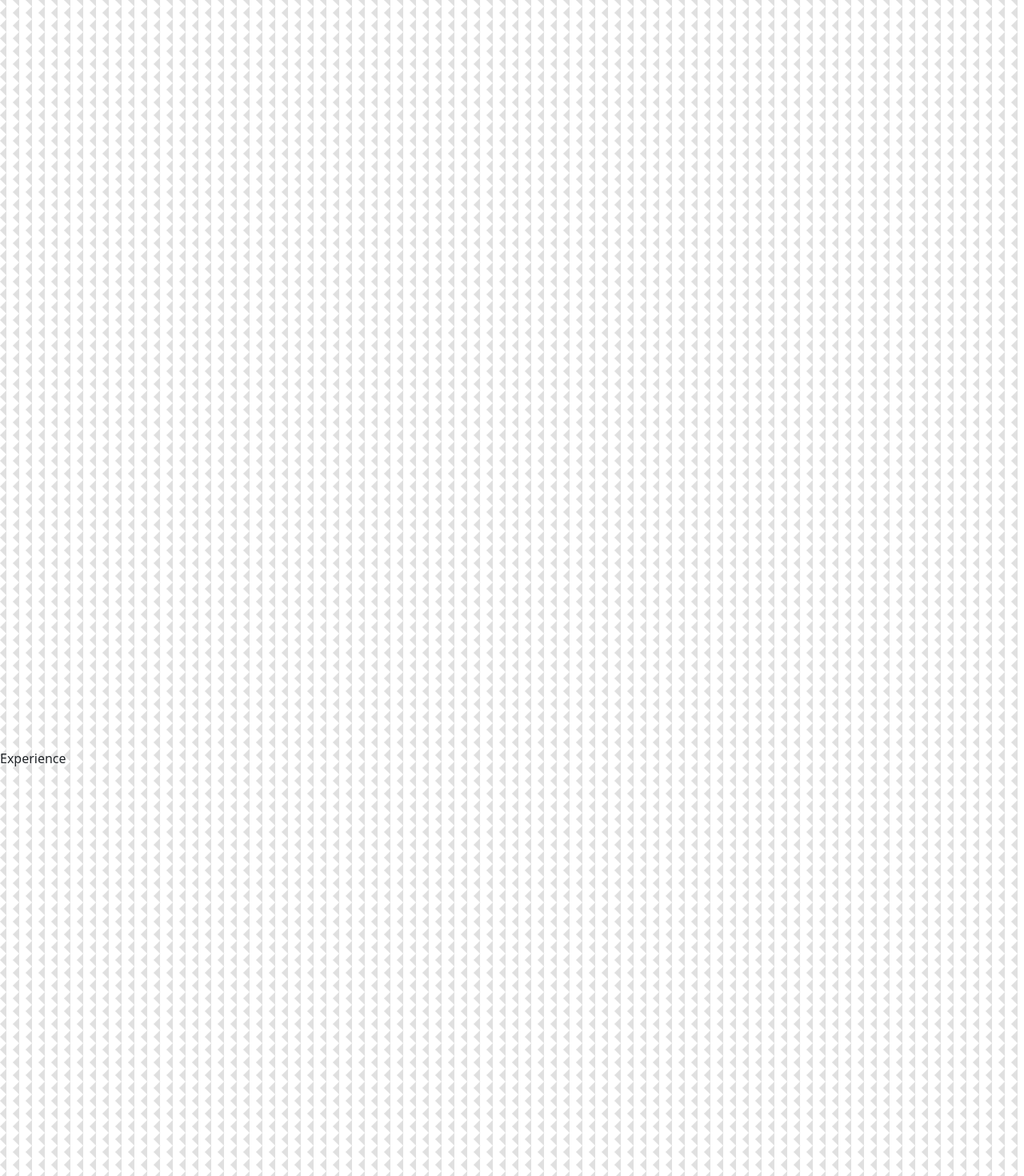
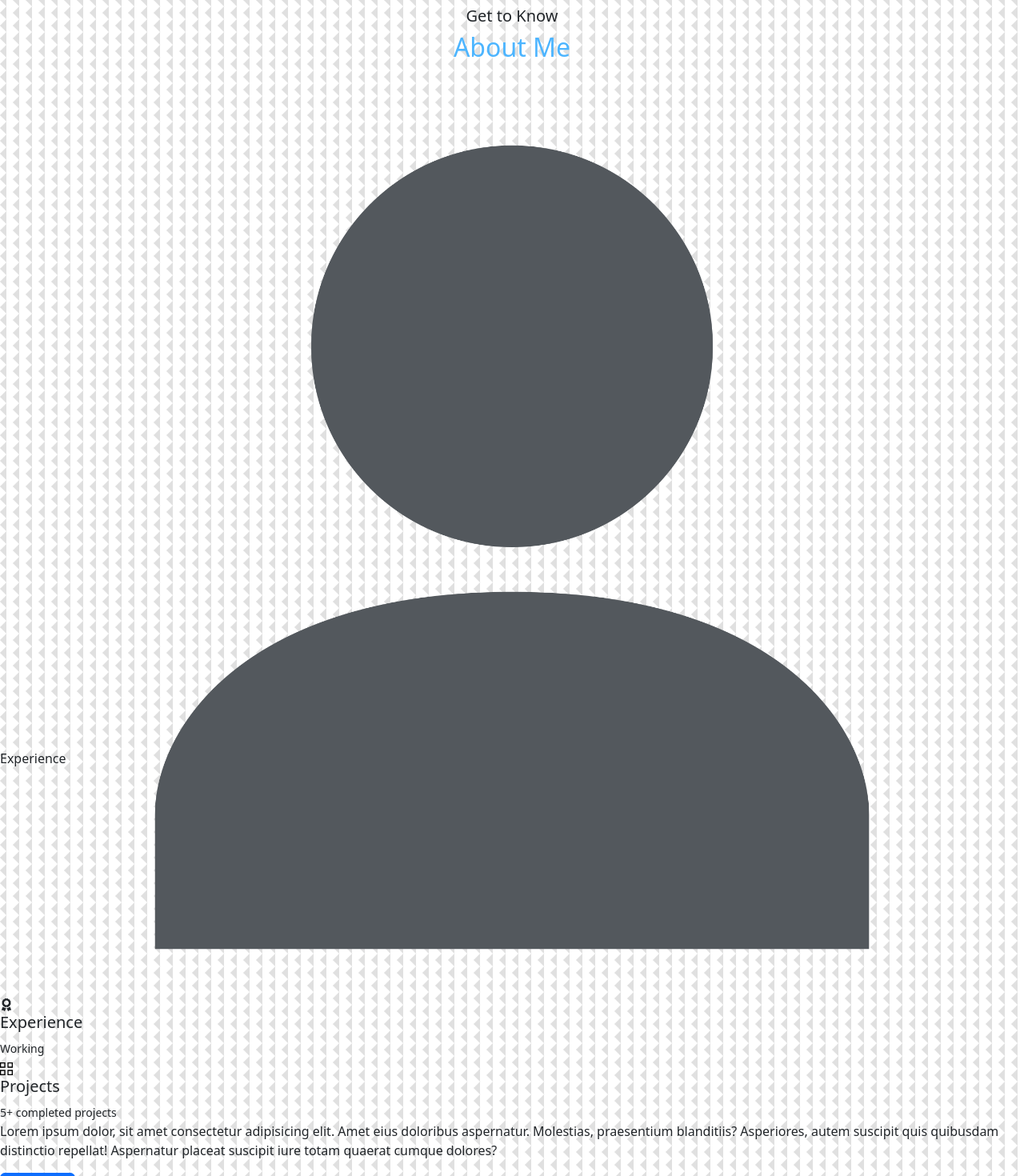
Before and after one commit to YusufDev15/react-portfolio-website, a React (Vite) app: page / in a window 1280 px wide. Shown: the part 920-2390 px from the top of the page at 80% size. Built offline with nearby package versions, Linux system fonts and the light colour scheme.

Commit message:
populated the about me section

```diff
--- a/src/components/about/About.jsx
+++ b/src/components/about/About.jsx
@@ -1,12 +1,42 @@
-import React from 'react'
-import './about.css'
+import React from "react";
+import "./about.css";
+import User from "../../assets/User-avatar.svg.png";
+import { FaAward } from "react-icons/fa";
+
+import { GrProjects } from "react-icons/gr";
 
 function About() {
   return (
-    <section>
+    <section id="about">
+      <h5>Get to Know</h5>
+      <h2>About Me</h2>
+      <div className="container about__container">
+        <div className="about__me">
+          <div className="about__me-image">
+            <img src={User} alt="About Image" />
+          </div>
+        </div>
+      </div>
+      <div className="about__content">
+        <div className="about__cards">
+          <article className="about__card">
+            <FaAward className="about__icon" />
+            <h5>Experience</h5>
+            <small>Working</small>
+          </article>
+          <article className="about__card">
+            <GrProjects className="about__icon" />
+            <h5>Projects</h5>
+            <small>5+ completed projects</small>
+          </article>
+        </div>
 
+        <p>Lorem ipsum dolor, sit amet consectetur adipisicing elit. Amet eius doloribus aspernatur. Molestias, praesentium blanditiis? Asperiores, autem suscipit quis quibusdam distinctio repellat! Aspernatur placeat suscipit iure totam quaerat cumque dolores?</p>
+
+        <a href="#contact" className="btn btn-primary">Let's Talk</a>
+      </div>
     </section>
-  )
+  );
 }
 
-export default About
+export default About;
```
